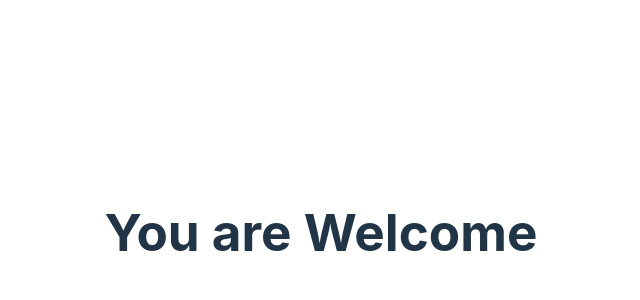
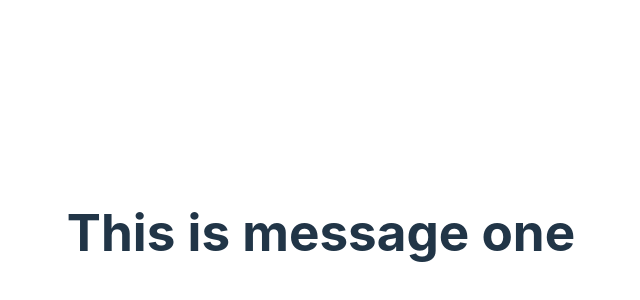
Before and after one commit to Maedeh-Saeidi/React-learning, a React (Vite) app in the folder react-learning(second part)/: page / in a window 1280 px wide. Shown: the part 168-468 px from the top of the page, without its empty margins (319-959 px from the left). Built offline with nearby package versions, Linux system fonts and the light colour scheme.

Commit message:
Conditional Rendering using element variables

```diff
--- a/react-learning(second part)/src/components/ConditionalComponent.jsx
+++ b/react-learning(second part)/src/components/ConditionalComponent.jsx
@@ -1,10 +1,12 @@
 import Code from "./Code";
 import Welcome from "./Welcome";
 export default function ConditionalComponent() {
+  let message;
   const display = true;
   if (display) {
-    return <Welcome></Welcome>;
+    message = <h1>This is message one</h1>
   } else {
-    return <Code></Code>;
+    message = <h1>This is message two</h1>
   }
-}
+  return message;
+  }
```
